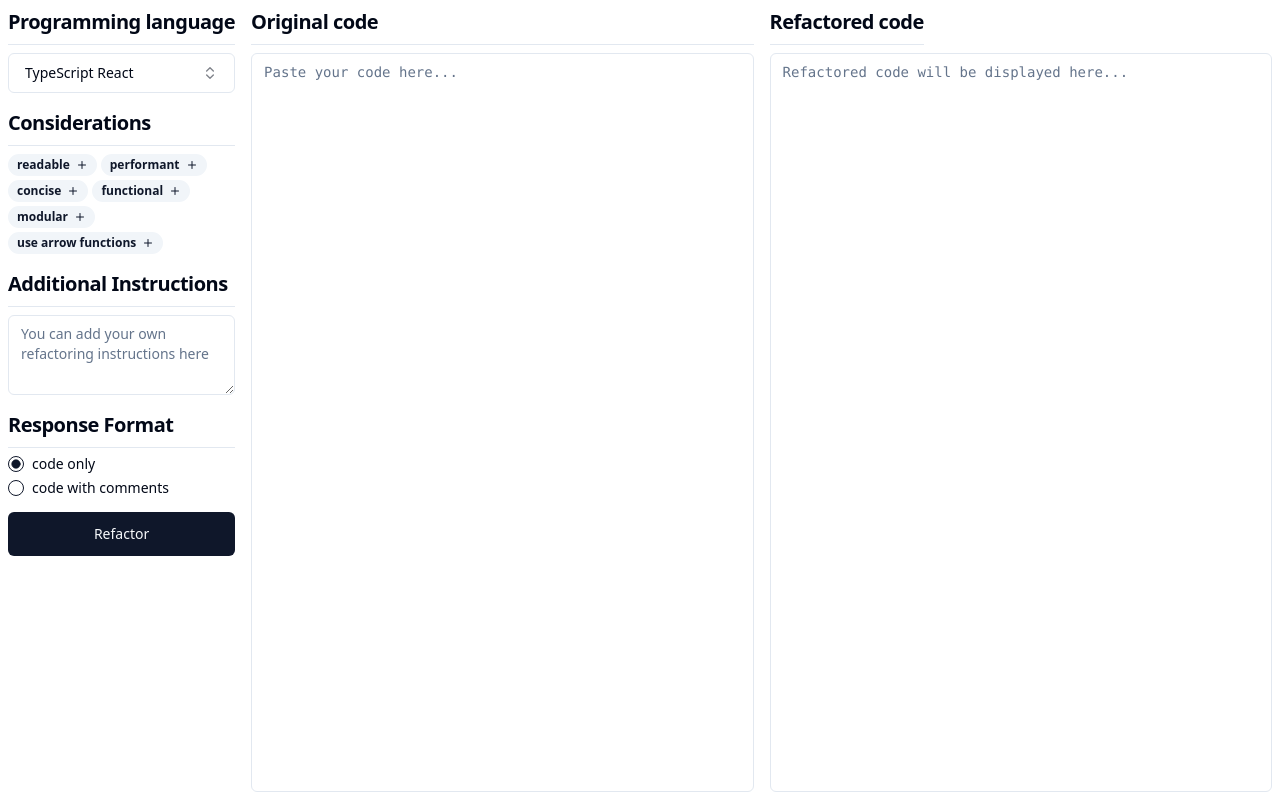
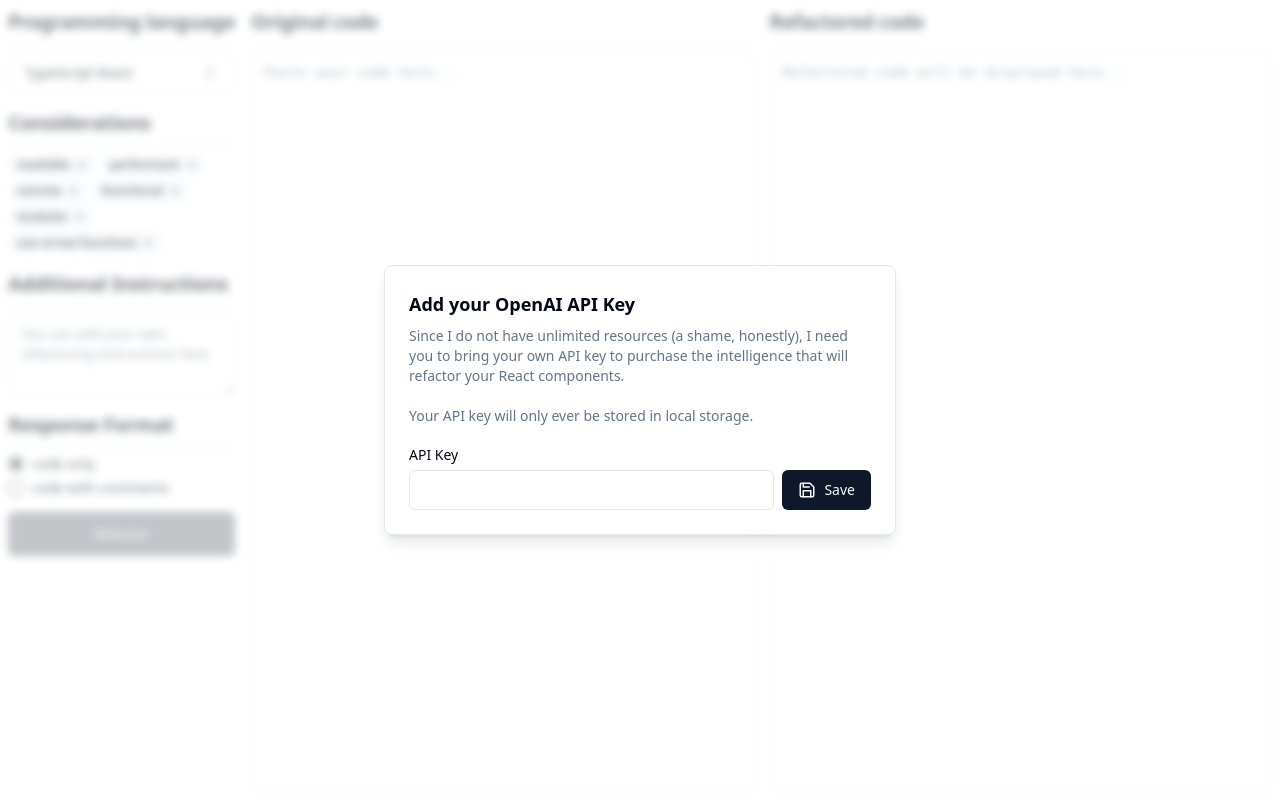
Before and after one commit to daniel-black/refactory, a Next.js app: page /refactor in a window 1280 px wide. Built offline with nearby package versions, Linux system fonts and the light colour scheme.

Commit message:
use user supplied api key stored in local storage

```diff
--- a/package.json
+++ b/package.json
@@ -9,6 +9,7 @@
     "lint": "next lint"
   },
   "dependencies": {
+    "@radix-ui/react-alert-dialog": "^1.0.5",
     "@radix-ui/react-dialog": "^1.0.5",
     "@radix-ui/react-label": "^2.0.2",
     "@radix-ui/react-popover": "^1.0.7",
--- a/src/app/api/refactor/route.ts
+++ b/src/app/api/refactor/route.ts
@@ -6,9 +6,9 @@
 
 export const runtime = "edge";
 
-const openai = new OpenAI({
-  apiKey: process.env.OPENAI_API_KEY || "",
-});
+// const openai = new OpenAI({
+//   apiKey: process.env.OPENAI_API_KEY || "",
+// });
 
 export async function POST(req: Request) {
   const body = await req.json();
@@ -18,6 +18,10 @@
   console.log("\nconstructed messages: ");
   console.log(builtMessages);
   console.log();
+
+  const openai = new OpenAI({
+    apiKey: body.apiKey,
+  });
 
   const response = await openai.chat.completions.create({
     model: "gpt-3.5-turbo",
@@ -63,6 +67,7 @@
 });
 
 const refactorRequestBodySchema = z.object({
+  apiKey: z.string(),
   language: languagesZodEnum,
   responseFormat: responseFormatsZodEnum,
   considerations: z.array(z.string()),
--- a/src/app/refactor/page.tsx
+++ b/src/app/refactor/page.tsx
@@ -12,12 +12,16 @@
 import { RadioGroup, RadioGroupItem } from "@/components/ui/radio-group";
 import { Label } from "@/components/ui/label";
 import { Button } from "@/components/ui/button";
+import useLocalStorage from "@/hooks/useLocalStorage";
+import { ApiKeyInputModal } from "@/components/ApiKeyInputModal";
 
 export default function RefactorPage() {
   const [language, setLanguage] = useState<Language>("typescript react");
   const [considerations, setConsiderations] = useState<string[]>([]);
   const [additionalInstructions, setAdditionalInstructions] = useState("");
   const [responseFormat, setResponseFormat] = useState("code-only");
+
+  const [apiKey, setApiKey] = useLocalStorage("openai-api-key", "");
 
   const {
     input,
@@ -31,6 +35,7 @@
     id: "chat1",
     api: "/api/refactor",
     body: {
+      apiKey,
       language,
       considerations,
       additionalInstructions,
@@ -52,6 +57,7 @@
 
   return (
     <div className="p-2 gap-4 flex flex-row min-h-screen">
+      {apiKey ? null : <ApiKeyInputModal setApiKey={setApiKey} />}
       <section className="w-[280px]">
         <form onSubmit={handleSubmit} className="space-y-4">
           <div className="space-y-2">
@@ -125,7 +131,7 @@
             type="submit"
             size="lg"
             className="w-full select-none"
-            disabled={isLoading}
+            disabled={isLoading || apiKey === ""}
           >
             {isLoading ? "Refactoring..." : "Refactor"}
           </Button>
--- /dev/null
+++ b/src/components/ApiKeyInputModal.tsx
@@ -0,0 +1,67 @@
+"use client";
+
+import {
+  AlertDialog,
+  AlertDialogContent,
+  AlertDialogDescription,
+  AlertDialogFooter,
+  AlertDialogHeader,
+  AlertDialogTitle,
+} from "./ui/alert-dialog";
+import { Input } from "./ui/input";
+import { FormEvent, useState } from "react";
+import { Label } from "./ui/label";
+import { Button } from "./ui/button";
+import { SaveIcon } from "lucide-react";
+
+type ApiKeyInputModalProps = {
+  setApiKey: (value: string | ((val: string) => string)) => void;
+};
+
+export function ApiKeyInputModal({ setApiKey }: ApiKeyInputModalProps) {
+  const [value, setValue] = useState("");
+
+  function handleSubmit(e: FormEvent<HTMLFormElement>) {
+    e.preventDefault();
+    setApiKey(value);
+  }
+
+  return (
+    <AlertDialog defaultOpen>
+      <AlertDialogContent>
+        <AlertDialogHeader>
+          <AlertDialogTitle>Add your OpenAI API Key</AlertDialogTitle>
+          <AlertDialogDescription>
+            Since I do not have unlimited resources (a shame, honestly), I need
+            you to bring your own API key to purchase the intelligence that will
+            refactor your React components.
+            <br />
+            <br />
+            Your API key will only ever be stored in local storage.
+          </AlertDialogDescription>
+        </AlertDialogHeader>
+        <AlertDialogFooter>
+          <form onSubmit={handleSubmit} className="w-full flex items-end gap-2">
+            <div className="space-y-1 w-full">
+              <Label htmlFor="api-key">API Key</Label>
+              <Input
+                type="text"
+                value={value}
+                name="api-key"
+                id="api-key"
+                onChange={(e) => setValue(e.target.value)}
+                className="w-full"
+                spellCheck="false"
+                required
+              />
+            </div>
+            <Button type="submit" className="flex gap-2">
+              <SaveIcon height={18} width={18} />
+              <span>Save</span>
+            </Button>
+          </form>
+        </AlertDialogFooter>
+      </AlertDialogContent>
+    </AlertDialog>
+  );
+}
--- /dev/null
+++ b/src/components/ui/alert-dialog.tsx
@@ -0,0 +1,145 @@
+"use client";
+
+import * as React from "react";
+import * as AlertDialogPrimitive from "@radix-ui/react-alert-dialog";
+
+import { cn } from "@/lib/utils";
+import { buttonVariants } from "@/components/ui/button";
+
+const AlertDialog = AlertDialogPrimitive.Root;
+
+const AlertDialogTrigger = AlertDialogPrimitive.Trigger;
+
+const AlertDialogPortal = ({
+  // className,
+  ...props
+}: AlertDialogPrimitive.AlertDialogPortalProps) => (
+  <AlertDialogPrimitive.Portal {...props} />
+);
+AlertDialogPortal.displayName = AlertDialogPrimitive.Portal.displayName;
+
+const AlertDialogOverlay = React.forwardRef<
+  React.ElementRef<typeof AlertDialogPrimitive.Overlay>,
+  React.ComponentPropsWithoutRef<typeof AlertDialogPrimitive.Overlay>
+>(({ className, children, ...props }, ref) => (
+  <AlertDialogPrimitive.Overlay
+    className={cn(
+      "fixed inset-0 z-50 bg-background/50 backdrop-blur-sm data-[state=open]:animate-in data-[state=closed]:animate-out data-[state=closed]:fade-out-0 data-[state=open]:fade-in-0",
+      className
+    )}
+    {...props}
+    ref={ref}
+  />
+));
+AlertDialogOverlay.displayName = AlertDialogPrimitive.Overlay.displayName;
+
+const AlertDialogContent = React.forwardRef<
+  React.ElementRef<typeof AlertDialogPrimitive.Content>,
+  React.ComponentPropsWithoutRef<typeof AlertDialogPrimitive.Content>
+>(({ className, ...props }, ref) => (
+  <AlertDialogPortal>
+    <AlertDialogOverlay />
+    <AlertDialogPrimitive.Content
+      ref={ref}
+      className={cn(
+        "fixed left-[50%] top-[50%] z-50 grid w-full max-w-lg translate-x-[-50%] translate-y-[-50%] gap-4 border bg-background p-6 shadow-lg duration-200 data-[state=open]:animate-in data-[state=closed]:animate-out data-[state=closed]:fade-out-0 data-[state=open]:fade-in-0 data-[state=closed]:zoom-out-95 data-[state=open]:zoom-in-95 data-[state=closed]:slide-out-to-left-1/2 data-[state=closed]:slide-out-to-top-[48%] data-[state=open]:slide-in-from-left-1/2 data-[state=open]:slide-in-from-top-[48%] sm:rounded-lg md:w-full",
+        className
+      )}
+      {...props}
+    />
+  </AlertDialogPortal>
+));
+AlertDialogContent.displayName = AlertDialogPrimitive.Content.displayName;
+
+const AlertDialogHeader = ({
+  className,
+  ...props
+}: React.HTMLAttributes<HTMLDivElement>) => (
+  <div
+    className={cn(
+      "flex flex-col space-y-2 text-center sm:text-left",
+      className
+    )}
+    {...props}
+  />
+);
+AlertDialogHeader.displayName = "AlertDialogHeader";
+
+const AlertDialogFooter = ({
+  className,
+  ...props
+}: React.HTMLAttributes<HTMLDivElement>) => (
+  <div
+    className={cn(
+      "flex flex-col-reverse sm:flex-row sm:justify-end sm:space-x-2",
+      className
+    )}
+    {...props}
+  />
+);
+AlertDialogFooter.displayName = "AlertDialogFooter";
+
+const AlertDialogTitle = React.forwardRef<
+  React.ElementRef<typeof AlertDialogPrimitive.Title>,
+  React.ComponentPropsWithoutRef<typeof AlertDialogPrimitive.Title>
+>(({ className, ...props }, ref) => (
+  <AlertDialogPrimitive.Title
+    ref={ref}
+    className={cn("text-lg font-semibold", className)}
+    {...props}
+  />
+));
+AlertDialogTitle.displayName = AlertDialogPrimitive.Title.displayName;
+
+const AlertDialogDescription = React.forwardRef<
+  React.ElementRef<typeof AlertDialogPrimitive.Description>,
+  React.ComponentPropsWithoutRef<typeof AlertDialogPrimitive.Description>
+>(({ className, ...props }, ref) => (
+  <AlertDialogPrimitive.Description
+    ref={ref}
+    className={cn("text-sm text-muted-foreground", className)}
+    {...props}
+  />
+));
+AlertDialogDescription.displayName =
+  AlertDialogPrimitive.Description.displayName;
+
+const AlertDialogAction = React.forwardRef<
+  React.ElementRef<typeof AlertDialogPrimitive.Action>,
+  React.ComponentPropsWithoutRef<typeof AlertDialogPrimitive.Action>
+>(({ className, ...props }, ref) => (
+  <AlertDialogPrimitive.Action
+    ref={ref}
+    className={cn(buttonVariants(), className)}
+    {...props}
+  />
+));
+AlertDialogAction.displayName = AlertDialogPrimitive.Action.displayName;
+
+const AlertDialogCancel = React.forwardRef<
+  React.ElementRef<typeof AlertDialogPrimitive.Cancel>,
+  React.ComponentPropsWithoutRef<typeof AlertDialogPrimitive.Cancel>
+>(({ className, ...props }, ref) => (
+  <AlertDialogPrimitive.Cancel
+    ref={ref}
+    className={cn(
+      buttonVariants({ variant: "outline" }),
+      "mt-2 sm:mt-0",
+      className
+    )}
+    {...props}
+  />
+));
+AlertDialogCancel.displayName = AlertDialogPrimitive.Cancel.displayName;
+
+export {
+  AlertDialog,
+  AlertDialogTrigger,
+  AlertDialogContent,
+  AlertDialogHeader,
+  AlertDialogFooter,
+  AlertDialogTitle,
+  AlertDialogDescription,
+  AlertDialogAction,
+  AlertDialogCancel,
+};
--- /dev/null
+++ b/src/components/ui/input.tsx
@@ -0,0 +1,25 @@
+import * as React from "react"
+
+import { cn } from "@/lib/utils"
+
+export interface InputProps
+  extends React.InputHTMLAttributes<HTMLInputElement> {}
+
+const Input = React.forwardRef<HTMLInputElement, InputProps>(
+  ({ className, type, ...props }, ref) => {
+    return (
+      <input
+        type={type}
+        className={cn(
+          "flex h-10 w-full rounded-md border border-input bg-background px-3 py-2 text-sm ring-offset-background file:border-0 file:bg-transparent file:text-sm file:font-medium placeholder:text-muted-foreground focus-visible:outline-none focus-visible:ring-2 focus-visible:ring-ring focus-visible:ring-offset-2 disabled:cursor-not-allowed disabled:opacity-50",
+          className
+        )}
+        ref={ref}
+        {...props}
+      />
+    )
+  }
+)
+Input.displayName = "Input"
+
+export { Input }
--- /dev/null
+++ b/src/hooks/useLocalStorage.ts
@@ -0,0 +1,47 @@
+import { useState, useEffect } from "react";
+
+export function useLocalStorage<T>(key: string, initialValue: T) {
+  // Get from local storage then
+  // parse stored json or return initialValue
+  const readValue = () => {
+    if (typeof window === "undefined") {
+      return initialValue;
+    }
+
+    try {
+      const item = window.localStorage.getItem(key);
+      return item ? JSON.parse(item) : initialValue;
+    } catch (error) {
+      console.warn(`Error reading localStorage key “${key}”:`, error);
+      return initialValue;
+    }
+  };
+
+  const [storedValue, setStoredValue] = useState<T>(readValue);
+
+  // Return a wrapped version of useState's setter function that
+  // persists the new value to localStorage.
+  const setValue = (value: T | ((val: T) => T)) => {
+    try {
+      // Allow value to be a function so we have the same API as useState
+      const valueToStore =
+        value instanceof Function ? value(storedValue) : value;
+
+      // Save to local storage
+      window.localStorage.setItem(key, JSON.stringify(valueToStore));
+
+      // Save state
+      setStoredValue(valueToStore);
+    } catch (error) {
+      console.warn(`Error setting localStorage key “${key}”:`, error);
+    }
+  };
+
+  useEffect(() => {
+    setStoredValue(readValue());
+  }, [key]);
+
+  return [storedValue, setValue] as const;
+}
+
+export default useLocalStorage;
```
Also changed, not shown: 1 other file (tests, documents, lock files or other folders).
